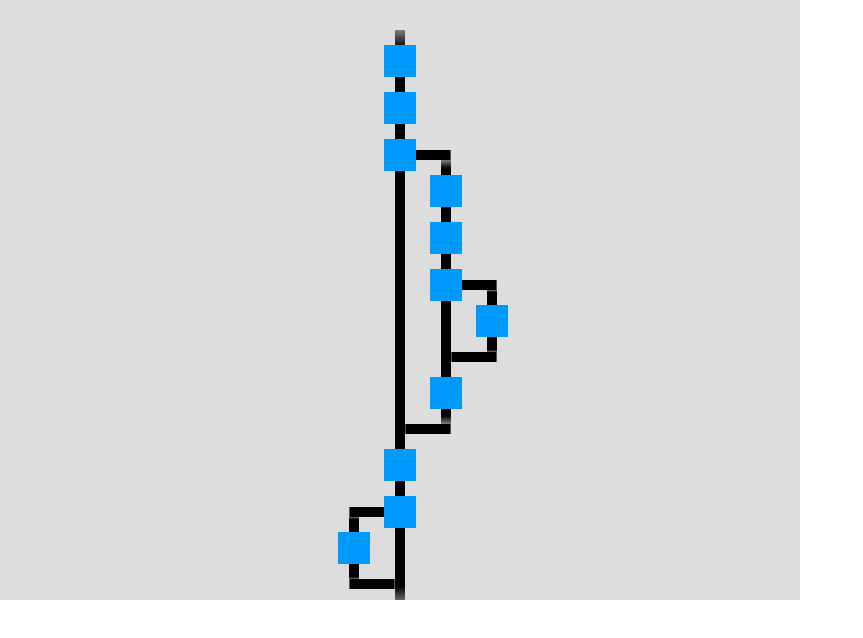
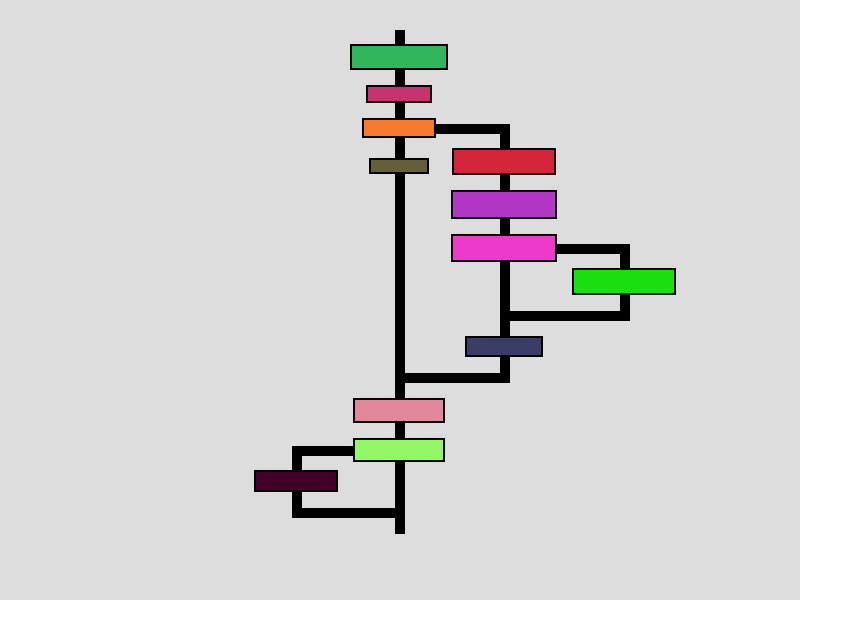
Before and after one commit to Team-SangSang/deprecated-omni.js, a plain HTML site: page index.html in a window 1280 px wide. Shown: the whole page, without its empty margins (0-863 px from the left). Drawn offline with Linux system fonts and the light colour scheme.

Commit message:
many changes

```diff
--- a/element.block.js
+++ b/element.block.js
@@ -3,18 +3,27 @@
  * 블록
  *
  */
-Omnigram.Element.Block = function() {
+OMNI.Element.Block = function() {
 
     // 부모 객체(라인)
     this.parent;
 
     // 그래픽
-    this.graphics = new PIXI.Sprite(PIXI.Texture.fromFrame("block.png"));
+    //this.graphics = new PIXI.Sprite(PIXI.Texture.fromFrame("block.png"));
+
+    var size = Math.random() * 60 + 45
+
+    this.graphics = new PIXI.Graphics();
+    this.graphics.beginFill(Math.random() * 0xFFFFFF);
+    this.graphics.lineStyle(2, 0x000000);
+    this.graphics.drawRect(0, 0, size, size/4);
+
+    this.graphics.interactive = true;
 
 };
 
 // public 메서드
-Omnigram.Element.Block.prototype = {
+OMNI.Element.Block.prototype = {
 
     get width () { return this.graphics.width; },
     set width (value) { this.graphics.width = value },
@@ -35,6 +44,15 @@ Omnigram.Element.Block.prototype = {
  * 그래픽, 위치 업데이트
  *
  */
-Omnigram.Element.Block.prototype.update =  function() {
+OMNI.Element.Block.prototype.update =  function() {
     // TODO
 }
+
+/**
+ *
+ * 블록에 하이라이트 효과를 준다.
+ *
+ */
+OMNI.Element.Block.prototype.highlight =  function(on) {
+    // TODO
+}
--- a/element.branch.js
+++ b/element.branch.js
@@ -4,9 +4,7 @@
  *
  * orientation: true-right, false-left
  */
-Omnigram.Element.Branch = function(right) {
-
-    var that = this;
+OMNI.Element.Branch = function(orientation) {
 
     // 부모 객체 (line)
     this.parent;
@@ -15,49 +13,59 @@ Omnigram.Element.Branch = function(right) {
     this.graphics = new PIXI.DisplayObjectContainer();
 
     // 진입 블록
-    this.entry = new Omnigram.Element.Block();
+    this.entry = new OMNI.Element.Block();
 
     // 분기된 라인
-    this.line = new Omnigram.Element.Line();
+    this.ifLine = new OMNI.Element.Line();
+    this.elseLine = new OMNI.Element.Line();
 
     // 보조선
-    this.horizontal_top = new Omnigram.Element.HelperLine(false);
-    this.horizontal_bottom = new Omnigram.Element.HelperLine(false);
+    this.horizontal_top = new OMNI.Element.HelperLine(false);
+    this.horizontal_bottom = new OMNI.Element.HelperLine(false);
 
     // 접힌 방향
-    this.flipped = right;
+    this.orientation_ = orientation;
 
     // 부모 설정
     this.entry.parent = this;
-    this.line.parent = this;
+    this.ifLine.parent = this;
+    this.elseLine.parent = this;
     this.horizontal_top.parent = this;
     this.horizontal_bottom.parent = this;
 
-    this.graphics.addChild(this.horizontal_top.graphics);
-    this.graphics.addChild(this.horizontal_bottom.graphics);
-    this.graphics.addChild(this.line.graphics);
+    var ifContainer = new PIXI.DisplayObjectContainer();
+    var elseContainer = new PIXI.DisplayObjectContainer();
+
+    ifContainer.addChild(this.horizontal_top.graphics);
+    ifContainer.addChild(this.horizontal_bottom.graphics);
+    ifContainer.addChild(this.ifLine.graphics);
+
+    elseContainer.addChild(this.elseLine.graphics);
+
+    this.graphics.addChild(ifContainer);
+    this.graphics.addChild(elseContainer);
+    this.graphics.addChild(this.elseLine.elementsContainer);
+    this.graphics.addChild(this.ifLine.elementsContainer);
     this.graphics.addChild(this.entry.graphics);
 
     // 이벤트 등록
-    function triggerHighlightOn() { that.highlightLine(true) }
-    function triggerHighlightOff() { that.highlightLine(false) }
+    ifContainer.interactive = true;
+    elseContainer.interactive = true;
 
-    this.graphics.interactive = true;
-    this.graphics.mouseover = triggerHighlightOn;
-    this.graphics.mouseout = triggerHighlightOff;
-    /*this.line.graphics.mouseover = triggerHighlightOn;
-    this.horizontal_top.graphics.mouseover = triggerHighlightOn;
-    this.horizontal_bottom.graphics.mouseover = triggerHighlightOn;
+    var that = this;
 
-    this.line.graphics.mouseout = triggerHighlightOff;
-    this.horizontal_top.graphics.mouseout = triggerHighlightOff;
-    this.horizontal_bottom.graphics.mouseout = triggerHighlightOff;
-    */
+    ifContainer.mouseover = function(eventData) { that.highlightIf(true); };
+    ifContainer.mouseout = function(eventData) { that.highlightIf(false); };
+    elseContainer.mouseover = function(eventData) { that.highlightElse(true);};
+    elseContainer.mouseout = function(eventData) { that.highlightElse(false); };
+    this.entry.mouseover = function(eventData) { that.highlightEntry(true); };
+    this.entry.mouseout = function(eventData) { that.highlightEntry(false);};
+
     this.update();
 };
 
 // public 메서드
-Omnigram.Element.Branch.prototype = {
+OMNI.Element.Branch.prototype = {
 
     get width () { return this.graphics.width; },
     set width (value) { this.graphics.width = value },
@@ -71,10 +79,12 @@ Omnigram.Element.Branch.prototype = {
     get y () { return this.graphics.y; },
     set y (value) { this.graphics.y = value },
 
-    get orientation () { return this.flipped; },
-    set orientation (value) { this.flipped = value; this.update(); },
+    get orientation () { return this.orientation_; },
+    set orientation (value) { this.orientation_ = value; this.update(); },
 
-    get procedure () { return this.line; }
+    get ifProcedure () { return this.ifLine; },
+
+    get elseProcedure () { return this.elseLine; }
 
 }
 
@@ -83,36 +93,54 @@ Omnigram.Element.Branch.prototype = {
  * 그래픽, 위치 업데이트
  *
  */
-Omnigram.Element.Branch.prototype.update = function() {
+OMNI.Element.Branch.prototype.update = function() {
 
+    // 엔트리 블록 중앙 정렬
     this.entry.x =  - this.entry.width / 2;
     this.entry.y = 0;
 
-    this.horizontal_top.width = this.entry.width / 2 + this.line.width + Omnigram.Graphics.MIN_LINE_LENGTH;
-    this.horizontal_bottom.width = this.horizontal_top.width;
+    // if와 else 중 더 긴 것으로 세로 길이 통일
+    var maximumLineHeight = Math.max(this.ifLine.height, this.elseLine.height);
+    this.ifLine.height = maximumLineHeight;
+    this.elseLine.height = maximumLineHeight;
+
+    // 가로선 길이 설정
+    var horizontalLineWidth = Math.max(this.entry.width, this.elseLine.elementsWidth) / 2;
+    horizontalLineWidth += Math.max(this.ifLine.elementsWidth / 2, OMNI.Graphics.MIN_LINE_LENGTH) + OMNI.Graphics.SPACE_X;
+
+    this.horizontal_top.width = horizontalLineWidth;
+    this.horizontal_bottom.width = horizontalLineWidth;
+
+    var startX = OMNI.Graphics.LINE_THICKNESS / 2;
 
     // 오른쪽
-    if (this.flipped) {
+    if (this.orientation == true) {
 
-        this.horizontal_top.x = Omnigram.Graphics.LINE_THICKNESS / 2;
+        this.horizontal_top.x = startX;
         this.horizontal_top.y = (this.entry.height - this.horizontal_top.height) / 2;
 
-        this.horizontal_bottom.x = Omnigram.Graphics.LINE_THICKNESS / 2;
-        this.horizontal_bottom.y = this.horizontal_top.y + this.line.height + Omnigram.Graphics.LINE_THICKNESS;
+        this.horizontal_bottom.x = this.horizontal_top.x;
+        this.horizontal_bottom.y = this.horizontal_top.y + maximumLineHeight + OMNI.Graphics.LINE_THICKNESS;
 
-        this.line.x = this.horizontal_top.width - Omnigram.Graphics.LINE_THICKNESS / 2;
-        this.line.y = this.horizontal_top.y + Omnigram.Graphics.LINE_THICKNESS;
+        this.ifLine.x = - startX + this.horizontal_top.width;
+        this.ifLine.y = this.horizontal_top.y + OMNI.Graphics.LINE_THICKNESS;
+
+        this.elseLine.x = - startX;
+        this.elseLine.y = this.ifLine.y + OMNI.Graphics.LINE_THICKNESS;
 
     } else {
 
-        this.horizontal_top.x = - this.horizontal_top.width - (Omnigram.Graphics.LINE_THICKNESS / 2);
+        this.horizontal_top.x = - startX - this.horizontal_top.width;
         this.horizontal_top.y = (this.entry.height - this.horizontal_top.height) / 2;
 
-        this.horizontal_bottom.x = - this.horizontal_bottom.width - (Omnigram.Graphics.LINE_THICKNESS / 2);
-        this.horizontal_bottom.y = this.horizontal_top.y + this.line.height + Omnigram.Graphics.LINE_THICKNESS;
+        this.horizontal_bottom.x = this.horizontal_top.x;
+        this.horizontal_bottom.y = this.horizontal_top.y + maximumLineHeight + OMNI.Graphics.LINE_THICKNESS;
 
-        this.line.x = - this.horizontal_top.width - Omnigram.Graphics.LINE_THICKNESS / 2;
-        this.line.y = this.horizontal_top.y + Omnigram.Graphics.LINE_THICKNESS;
+        this.ifLine.x = - startX - this.horizontal_top.width;
+        this.ifLine.y = this.horizontal_top.y + OMNI.Graphics.LINE_THICKNESS;
+
+        this.elseLine.x = - startX;
+        this.elseLine.y = this.ifLine.y + OMNI.Graphics.LINE_THICKNESS;
     }
 
     // 부모 객체 업데이트 (상향 이벤트)
@@ -126,23 +154,43 @@ Omnigram.Element.Branch.prototype.update = function() {
  * 진입점에 하이라이트 효과를 준다.
  *
  */
-Omnigram.Element.Branch.prototype.highlightEntry = function(on) {
-    this.highlightLine(on);
+OMNI.Element.Branch.prototype.highlightEntry = function(on) {
+    if (on) {
+        this.entry.highlight(true);
+    } else {
+        this.entry.highlight(false);
+    }
+}
+
+
+/**
+ *
+ *if라인에 하이라이트 효과를 준다.
+ *
+ */
+OMNI.Element.Branch.prototype.highlightIf = function(on) {
+    if (on) {
+        this.ifLine.highlight(true);
+        this.horizontal_top.highlight(true);
+        this.horizontal_bottom.highlight(true);
+    } else {
+        this.ifLine.highlight(false);
+        this.horizontal_top.highlight(false);
+        this.horizontal_bottom.highlight(false);
+    }
 }
 
 /**
  *
- * 라인에 하이라이트 효과를 준다.
+ * else라인에 하이라이트 효과를 준다.
  *
  */
-Omnigram.Element.Branch.prototype.highlightLine = function(on) {
+OMNI.Element.Branch.prototype.highlightElse = function(on) {
+
     if (on) {
-        this.line.highlight(true);
-        this.horizontal_top.highlight(true);
-        this.horizontal_bottom.highlight(true);
+        this.elseLine.highlight(true);
     } else {
-        this.line.highlight(false);
-        this.horizontal_top.highlight(false);
-        this.horizontal_bottom.highlight(false);
+        this.elseLine.highlight(false);
     }
+
 }
--- a/element.helperline.js
+++ b/element.helperline.js
@@ -4,41 +4,39 @@
  *
  * orientation: true-vertical, false-horizontal
  */
-Omnigram.Element.HelperLine = function(vertical) {
+OMNI.Element.HelperLine = function(orientation) {
 
     // 부모 객체
     this.parent;
 
     // 방향
-    this.orientation = vertical;
+    this.orientation = orientation;
 
     // 그래픽
-    this.graphics = new PIXI.DisplayObjectContainer();
-    this.line;
+    this.graphics = new PIXI.Graphics();
+    this.graphics.beginFill(0);
+    this.graphics.drawRect(0, 0, 10, 10);
 
-    if (vertical) {
-        this.line = new PIXI.Sprite(PIXI.Texture.fromFrame("vertical-line.png"));
-        this.line.width = Omnigram.Graphics.LINE_THICKNESS;
-        this.line.height = Omnigram.Graphics.MIN_LINE_LENGTH * 2;
+    if (orientation) {
+        this.graphics.width = OMNI.Graphics.LINE_THICKNESS;
+        this.graphics.height = OMNI.Graphics.MIN_LINE_LENGTH * 2;
     } else {
-        this.line = new PIXI.Sprite(PIXI.Texture.fromFrame("horizontal-line.png"));
-        this.line.width = Omnigram.Graphics.MIN_LINE_LENGTH * 2;
-        this.line.height = Omnigram.Graphics.LINE_THICKNESS;
+        this.graphics.width = OMNI.Graphics.MIN_LINE_LENGTH * 2;
+        this.graphics.height = OMNI.Graphics.LINE_THICKNESS;
     }
-
-    this.graphics.addChild(this.line);
     this.graphics.interactive = true;
 
+    this.update();
 };
 
 // public 메서드
-Omnigram.Element.HelperLine.prototype = {
+OMNI.Element.HelperLine.prototype = {
 
-    get width () { return this.line.width; },
-    set width (value) { this.line.width = value },
+    get width () { return this.graphics.width; },
+    set width (value) { this.graphics.width = value },
 
-    get height () { return this.line.height; },
-    set height (value) { this.line.height = value },
+    get height () { return this.graphics.height; },
+    set height (value) { this.graphics.height = value },
 
     get x () { return this.graphics.x; },
     set x (value) { this.graphics.x = value },
@@ -53,7 +51,7 @@ Omnigram.Element.HelperLine.prototype = {
  * 그래픽, 위치 업데이트
  *
  */
-Omnigram.Element.HelperLine.prototype.update =  function() {
+OMNI.Element.HelperLine.prototype.update =  function() {
     // TODO
 }
 
@@ -62,10 +60,10 @@ Omnigram.Element.HelperLine.prototype.update =  function() {
  * 라인에 하이라이트 효과를 준다.
  *
  */
-Omnigram.Element.HelperLine.prototype.highlight = function(on) {
+OMNI.Element.HelperLine.prototype.highlight = function(on) {
     if (on == true) {
-        this.graphics.alpha = 0.5;
+        this.graphics.filters = [OMNI.Graphics.highlightFilter];
     } else {
-        this.graphics.alpha = 1;
+        this.graphics.filters = null;
     }
 }
--- a/element.line.js
+++ b/element.line.js
@@ -3,43 +3,52 @@
  * 동작하는 세로선
  *
  */
-Omnigram.Element.Line = function() {
+OMNI.Element.Line = function() {
 
     // 부모 객체(element 거나 없음)
     this.parent;
 
     // 그래픽
-    this.graphics = new PIXI.DisplayObjectContainer();
-    this.line = new PIXI.Sprite(PIXI.Texture.fromFrame("vertical-line.png"));
+    this.graphics = new PIXI.Graphics();
+    this.graphics.beginFill(0);
+    this.graphics.drawRect(0, 0, 10, 10);
 
-    // 품고 있는 코드 요소들
+    // 구성 요소
     this.elements = [];
+    this.elementsContainer = new PIXI.DisplayObjectContainer();
 
-    this.line.width = Omnigram.Graphics.LINE_THICKNESS;
-    this.line.height = Omnigram.Graphics.MIN_LINE_LENGTH * 2;
+    this.maximimElementWidth = 0;
 
+    this.graphics.width = OMNI.Graphics.LINE_THICKNESS;
+    this.graphics.height = OMNI.Graphics.MIN_LINE_LENGTH * 2;
     this.graphics.interactive = true;
-    this.graphics.hitArea = new PIXI.Rectangle(0, 0, 0, 0);
 
-    this.graphics.addChild(this.line);
     this.update();
 };
 
 // public 메서드
-Omnigram.Element.Line.prototype = {
+OMNI.Element.Line.prototype = {
 
-    get width () { return this.line.width; },
-    set width (value) { this.line.width = value },
+    get width () { return this.graphics.width; },
+    set width (value) { this.graphics.width = value; },
 
-    get height () { return this.line.height; },
-    set height (value) { this.line.height = value },
+    get height () { return this.graphics.height; },
+    set height (value) { this.graphics.height = value; },
 
     get x () { return this.graphics.x; },
-    set x (value) { this.graphics.x = value },
+    set x (value) {
+        this.graphics.x = value;
+        this.elementsContainer.x = value;
+    },
 
     get y () { return this.graphics.y; },
-    set y (value) { this.graphics.y = value }
+    set y (value) {
+        this.graphics.y = value;
+        this.elementsContainer.y = value;
+    },
 
+    get elementsWidth () { return this.maximimElementWidth; },
+    get elementsHeight () { return this.graphics.height; }
 }
 
 /**
@@ -47,47 +56,50 @@ Omnigram.Element.Line.prototype = {
  * 그래픽, 위치 업데이트
  *
  */
-Omnigram.Element.Line.prototype.update = function() {
+OMNI.Element.Line.prototype.update = function() {
 
     // 구성 요소 세로 정렬
+    var relativeX = OMNI.Graphics.LINE_THICKNESS / 2;
+    var relativeY = 0;
 
-    var relativeX;
-    var relativeY;
-
-    if(this.parent != undefined) {
-        relativeX = this.parent.graphics.x  + this.graphics.x + Omnigram.Graphics.LINE_THICKNESS / 2;
-        relativeY = this.parent.graphics.y + this.graphics.y;
-    } else {
-        relativeX = this.graphics.x + Omnigram.Graphics.LINE_THICKNESS / 2;
-        relativeY = this.graphics.y;
-    }
-
-    var accumulatedHeight = Omnigram.Graphics.SPACE_Y;
+    var accumulatedHeight = OMNI.Graphics.SPACE_Y;
+    this.maximimElementWidth = 0;
 
     for (var i = 0; i < this.elements.length; i++) {
 
         var element = this.elements[i];
 
         // 블록은 중앙 정렬, 구조체는 원점 정렬
-        if (element instanceof Omnigram.Element.Block) {
+        if (element instanceof OMNI.Element.Block) {
             element.x = relativeX - element.width / 2;
+
+            if(element.width > this.maximimElementWidth) {
+                this.maximimElementWidth = element.width;
+            }
+
         } else {
             element.x = relativeX;
+
+            if(element.entry.width > this.maximimElementWidth) {
+                this.maximimElementWidth = element.entry.width;
+            }
         }
+
         element.y = relativeY + accumulatedHeight;
 
-        accumulatedHeight += element.height + Omnigram.Graphics.SPACE_Y;
+        accumulatedHeight += element.height + OMNI.Graphics.SPACE_Y;
     };
 
     // 그래픽 업데이트
-    var totalHeight = accumulatedHeight;
-    this.line.height = Math.max(Omnigram.Graphics.MIN_LINE_LENGTH * 2, totalHeight);
+    this.graphics.height = Math.max(OMNI.Graphics.MIN_LINE_LENGTH, accumulatedHeight);
 
     // hitArea 업데이트
-    this.graphics.hitArea.x = - Omnigram.Graphics.HITAREA_PADDING_X;
-    this.graphics.hitArea.y = - Omnigram.Graphics.HITAREA_PADDING_Y;
-    this.graphics.hitArea.height = totalHeight + Omnigram.Graphics.HITAREA_PADDING_Y * 2;
-    this.graphics.hitArea.width = Omnigram.Graphics.LINE_THICKNESS + Omnigram.Graphics.HITAREA_PADDING_X * 2;
+    /*
+    this.graphics.hitArea.x = - OMNI.Graphics.HITAREA_PADDING_X;
+    this.graphics.hitArea.y = - OMNI.Graphics.HITAREA_PADDING_Y;
+    this.graphics.hitArea.height = totalHeight + OMNI.Graphics.HITAREA_PADDING_Y * 2;
+    this.graphics.hitArea.width = OMNI.Graphics.LINE_THICKNESS + OMNI.Graphics.HITAREA_PADDING_X * 2;
+    */
 
     // 부모 객체 업데이트 (상향 이벤트)
     if (this.parent != undefined) {
@@ -100,23 +112,12 @@ Omnigram.Element.Line.prototype.update = function() {
  * 라인에 새 코드 요소를 추가한다.
  *
  */
-Omnigram.Element.Line.prototype.addElement = function(element) {
+OMNI.Element.Line.prototype.addElement = function(element) {
 
-    this.elements.push(element);
     element.parent = this;
 
-    this.update();
-}
-
-/**
- *
- * 라인의 특정 위치에 새 코드 요소를 추가한다.
- *
- */
-Omnigram.Element.Line.prototype.addElementAt = function(element, index) {
-
-    this.elements.splice(index, 0, element);
-    element.parent = this;
+    this.elementsContainer.addChild(element.graphics);
+    this.elements.push(element);
 
     this.update();
 }
@@ -126,10 +127,10 @@ Omnigram.Element.Line.prototype.addElementAt = function(element, index) {
  * 라인에 하이라이트 효과를 준다.
  *
  */
-Omnigram.Element.Line.prototype.highlight = function(on) {
+OMNI.Element.Line.prototype.highlight = function(on) {
     if (on == true) {
-        this.graphics.alpha = 0.5;
+        this.graphics.filters = [OMNI.Graphics.highlightFilter];
     } else {
-       this.graphics.alpha = 1;
+        this.graphics.filters = null;
     }
 }
--- a/index.html
+++ b/index.html
@@ -13,27 +13,25 @@
         <script src="./workspace.js"></script>
         <script src="./element.line.js"></script>
         <script src="./element.branch.js"></script>
-        <script src="./element.loop.js"></script>
         <script src="./element.block.js"></script>
         <script src="./element.helperline.js"></script>
     </head>
     <body>
         <script>
-
-        var workspace = new Omnigram.Workspace(800, 600, function() {
+                var workspace = new OMNI.Workspace(800, 600);
                 var procedure1 = workspace.addProcedure();
                 workspace.addBlock(procedure1);
                 workspace.addBlock(procedure1);
                 var branch1 = workspace.addBranch(procedure1, true);
-        	workspace.addBlock(branch1.procedure);
-        	workspace.addBlock(branch1.procedure);
-        	var branch2 = workspace.addBranch(branch1.procedure, true);
-        	workspace.addBlock(branch2.procedure);
-        	workspace.addBlock(branch1.procedure);
+                workspace.addBlock(branch1.ifProcedure);
+                workspace.addBlock(branch1.ifProcedure);
+                workspace.addBlock(branch1.elseProcedure);
+                var branch2 = workspace.addBranch(branch1.ifProcedure, true);
+                workspace.addBlock(branch2.ifProcedure);
+                workspace.addBlock(branch1.ifProcedure);
                 workspace.addBlock(procedure1);
                 var branch3 = workspace.addBranch(procedure1, false);
-        	workspace.addBlock(branch3.procedure);
-        });
+                workspace.addBlock(branch3.ifProcedure);
                 document.body.appendChild(workspace.getDomElement());
         </script>
     </body>
--- a/workspace.js
+++ b/workspace.js
@@ -1,16 +1,28 @@
-var Omnigram = {};
-Omnigram.Element = {};
+var OMNI = {};
+OMNI.Element = {};
 
 // 그래픽스 관련 설정
-Omnigram.Graphics = {
+OMNI.Graphics = {
+
     PADDING_X: 30,
     PADDING_Y: 30,
+
     HITAREA_PADDING_X: 15,
     HITAREA_PADDING_Y: 15,
-    SPACE_X: 40,
+
+    SPACE_X: 15,
     SPACE_Y: 15,
+
     LINE_THICKNESS: 10,
-    MIN_LINE_LENGTH: 20
+
+    MIN_LINE_LENGTH: 20,
+
+    HIGHLIGHT_MATRIX: [
+        1, 0, 0, 0.5,
+        0, 1, 0, 0.5,
+        0, 0, 1, 0.5,
+        0, 0, 0, 1
+    ]
 }
 
 /**
@@ -18,11 +30,9 @@ Omnigram.Graphics = {
  * 모든 작업이 시작되는 곳
  *
  */
-Omnigram.Workspace = function (width, height, onLoad) {
+OMNI.Workspace = function(width, height) {
 
     "use strict";
-
-    var that = this;
 
     // 모든 요소들이 올려질 스테이지
     this.stage = new PIXI.Stage(0xDDDDDD);
@@ -31,19 +41,20 @@ Omnigram.Workspace = function (width, height, onLoad) {
     this.renderer = new PIXI.autoDetectRenderer(width, height);
 
     // 레이어
-    var NUMBER_OF_LAYERS = 3;
     this.layer = [];
 
     // 최상위 작업 유닛인 프로시저
     this.procedures = [];
 
-    for (var i = 0; i < NUMBER_OF_LAYERS; i++) {
+    for (var i = 0; i < 3; i++) {
         this.layer[i] = new PIXI.DisplayObjectContainer();
         this.stage.addChild(this.layer[i]);
     };
 
-    loadGraphicsResources(onLoad);
+    OMNI.Graphics.highlightFilter = new PIXI.ColorMatrixFilter();
+    OMNI.Graphics.highlightFilter.matrix = OMNI.Graphics.HIGHLIGHT_MATRIX;
 
+    //loadGraphicsResources(onLoad);
     /**
      *
      * 그래픽 요소를 로드한다.
@@ -54,13 +65,47 @@ Omnigram.Workspace = function (width, height, onLoad) {
         loader.onComplete = onLoad;
         loader.load();
     }
+    /**
+     *
+     * 실시간 랜더링
+     *
+     */
+    var that = this;
+    function animate() {
+        that.renderer.render(that.stage);
+        requestAnimFrame(animate);
+    }
+    requestAnimFrame(animate);
+};
 
-    function procedureMouseOver(procedure) {
-        procedure.graphics.alpha = 0.5;
+/**
+ *
+ * 스테이지 위의 모든 구성 요소의 위치를 업데이트한다.
+ *
+ */
+OMNI.Workspace.prototype.update = function() {
+
+    // 프로시저 가로 정렬
+    var accumulatedWidth = OMNI.Graphics.PADDING_X;
+
+    for (var i = 0; i < this.procedures.length; i++) {
+
+        var procedure = this.procedures[i];
+
+        procedure.x = accumulatedWidth;
+        procedure.y = OMNI.Graphics.PADDING_Y;
+
+        procedure.update();
+
+        accumulatedWidth += procedure.width + OMNI.Graphics.SPACE_X;
     }
 
-    function procedureMouseOut(procedure) {
-        procedure.graphics.alpha = 1;
+    // 여백이 남으면 레이어를 중앙에 정렬
+    var totalWidth = accumulatedWidth - OMNI.Graphics.SPACE_X + OMNI.Graphics.PADDING_X;
+
+    if (totalWidth < this.renderer.width) {
+        this.layer[0].x = (this.renderer.width - totalWidth) / 2;
+    }
 }
 
 /**
@@ -68,9 +113,8 @@ Omnigram.Workspace = function (width, height, onLoad) {
  * 특정 프로시저에 블록을 추가한다.
  *
  */
-    this.addBlock = function(procedure) {
-        var block = new Omnigram.Element.Block();
-        this.layer[0].addChild(block.graphics);
+OMNI.Workspace.prototype.addBlock = function(procedure) {
+    var block = new OMNI.Element.Block();
     procedure.addElement(block);
 
     return block;
@@ -81,9 +125,8 @@ Omnigram.Workspace = function (width, height, onLoad) {
  * 특정 프로시저에 가지를 추가한다.
  *
  */
-    this.addBranch = function(procedure, flipped) {
-        var branch = new Omnigram.Element.Branch(flipped);
-        this.layer[0].addChild(branch.graphics);
+OMNI.Workspace.prototype.addBranch = function(procedure, flipped) {
+    var branch = new OMNI.Element.Branch(flipped);
     procedure.addElement(branch);
 
     return branch;
@@ -94,25 +137,28 @@ Omnigram.Workspace = function (width, height, onLoad) {
  * 새 프로시저를 스테이지에 추가한다.
  *
  */
-    this.addProcedure = function() {
+OMNI.Workspace.prototype.addProcedure = function() {
 
     // 프로시저의 기반은 라인이다.
-        var line = new Omnigram.Element.Line();
+    var procedure = new OMNI.Element.Line();
 
     // 등록
-        this.procedures.push(line);
-        this.layer[0].addChild(line.graphics);
+    this.procedures.push(procedure);
+    this.layer[0].addChild(procedure.graphics);
+    this.layer[0].addChild(procedure.elementsContainer);
+
     this.update();
 
     // 프로시저 마우스 이벤트
-        line.graphics.mouseover = function() {
-            procedureMouseOver(line);
-        }
-        line.graphics.mouseout = function() {
-            procedureMouseOut(line);
+    procedure.graphics.mouseover = function() {
+        procedure.highlight(true);
     }
 
-        return line;
+    procedure.graphics.mouseout = function() {
+        procedure.highlight(false);
+    }
+
+    return procedure;
 }
 
 /**
@@ -120,45 +166,16 @@ Omnigram.Workspace = function (width, height, onLoad) {
  * 프로시저를 스테이지에서 삭제한다.
  *
  */
-    this.removeProcedure = function(procedure) {
+OMNI.Workspace.prototype.removeProcedure = function(procedure) {
 
     var index = this.procedures.indexOf(procedure);
 
     if (index != -1) {
-
         this.procedures.splice(index, 1);
-            this.layer[0].removeChild(procedure);
+        this.layer[0].removeChild(procedure.graphics);
+        this.layer[0].removeChild(procedure.elementsContainer);
 
         this.update();
-        }
-    }
-
-    /**
-     *
-     * 스테이지 위의 모든 구성 요소의 위치를 업데이트한다.
-     *
-     */
-    this.update = function() {
-
-        // 프로시저 가로 정렬
-        var accumulatedWidth = Omnigram.Graphics.PADDING_X;
-
-        for (var i = 0; i < this.procedures.length; i++) {
-
-            var procedure = this.procedures[i];
-
-            procedure.x = accumulatedWidth;
-            procedure.y = Omnigram.Graphics.PADDING_Y;
-
-            procedure.update();
-
-            accumulatedWidth += procedure.width + Omnigram.Graphics.SPACE_X;
-        }
-
-        // 여백이 남으면 레이어를 중앙에 정렬
-        var totalWidth = accumulatedWidth - Omnigram.Graphics.SPACE_X + Omnigram.Graphics.PADDING_X;
-        if (totalWidth < this.renderer.width) {
-            this.layer[0].x = (this.renderer.width - totalWidth) / 2;
     }
 }
 
@@ -167,8 +184,7 @@ Omnigram.Workspace = function (width, height, onLoad) {
  * 스테이지의 크기를 변경한다.
  *
  */
-    this.resize = function(width, height) {
-
+OMNI.Workspace.prototype.resize = function(width, height) {
     this.renderer.resize(width, height);
 
     this.update();
@@ -176,23 +192,9 @@ Omnigram.Workspace = function (width, height, onLoad) {
 
 /**
  *
-     * 실시간 랜더링
-     *
-     */
-
-    function animate() {
-        that.renderer.render(that.stage);
-
-        requestAnimFrame(animate);
-    }
-
-    requestAnimFrame(animate);
-};
-/**
- *
  * DOM 객체
  *
  */
-Omnigram.Workspace.prototype.getDomElement = function() {
+OMNI.Workspace.prototype.getDomElement = function() {
     return this.renderer.view;
 }
```
Lines whose indentation alone changed are shown as unchanged.
